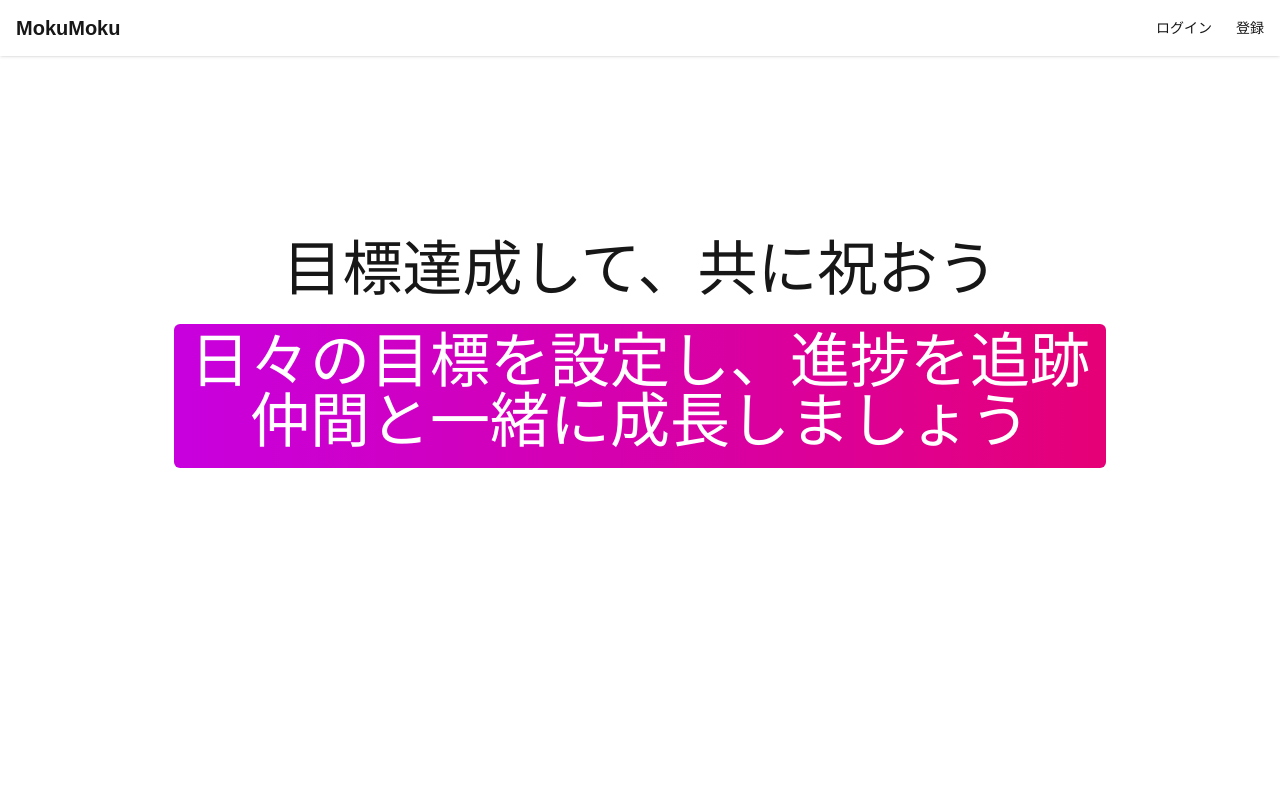
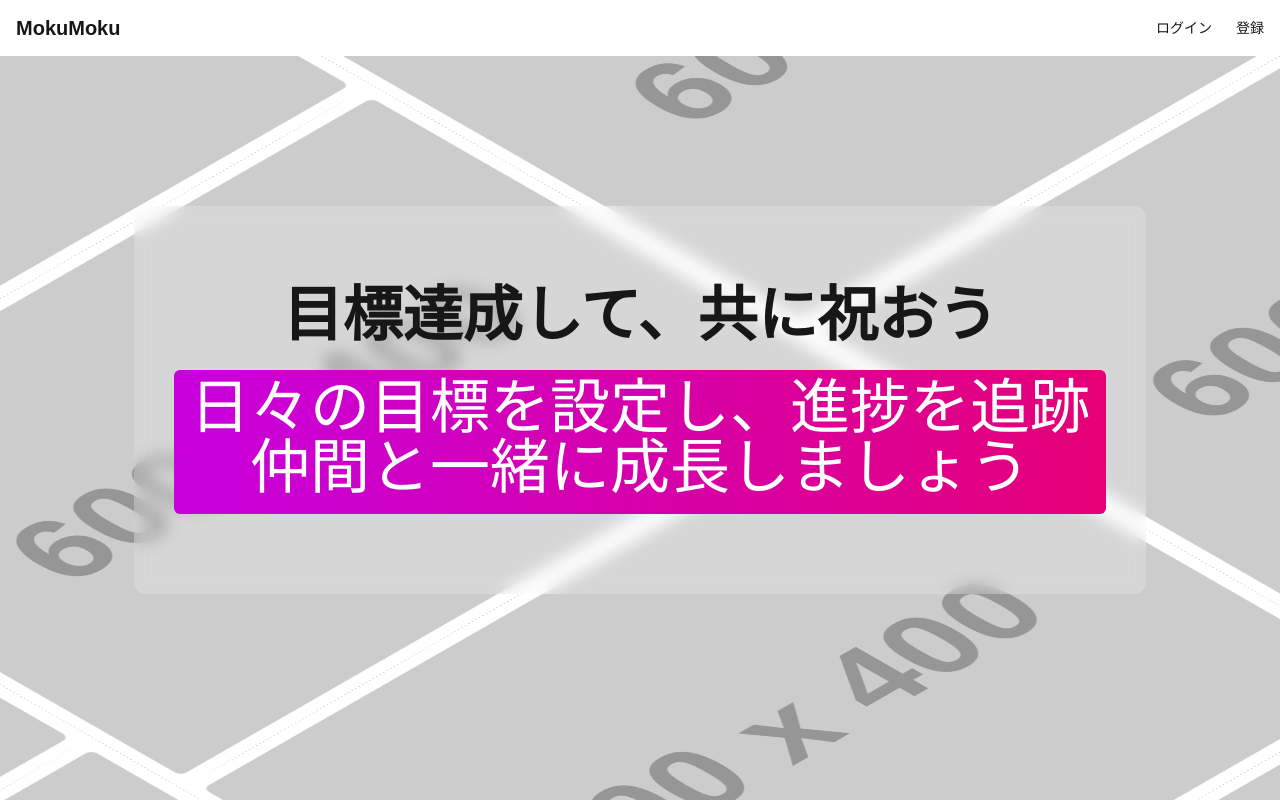
Before and after one commit to ppppppsmash/mokumoku, a Next.js app: page / in a window 1280 px wide. Built offline with nearby package versions, Linux system fonts and the light colour scheme.

Commit message:
feat: Layout design version 1

```diff
--- /dev/null
+++ b/app/(authentication)/components/marquee.tsx
@@ -0,0 +1,143 @@
+"use client";
+
+import { motion } from "motion/react";
+import { cn } from "@/lib/utils";
+
+export const ThreeDMarquee = ({
+  images,
+  className,
+}: {
+  images: string[];
+  className?: string;
+}) => {
+  // Split the images array into 4 equal parts
+  const chunkSize = Math.ceil(images.length / 4);
+  const chunks = Array.from({ length: 4 }, (_, colIndex) => {
+    const start = colIndex * chunkSize;
+    return images.slice(start, start + chunkSize);
+  });
+  return (
+    <div
+      className={cn(
+        "mx-auto block min-h-[100svh] overflow-hidden rounded-2xl max-sm:h-100",
+        className,
+      )}
+    >
+      <div className="flex size-full items-center justify-center">
+        <div className="shrink-0 scale-50 sm:scale-75 lg:scale-100">
+          <div
+            style={{
+              transform: "rotateX(55deg) rotateY(0deg) rotateZ(-45deg)",
+            }}
+            className="relative top-96 right-[50%] grid size-full origin-top-left grid-cols-4 gap-8 transform-3d"
+          >
+            {chunks.map((subarray, colIndex) => (
+              <motion.div
+                animate={{ y: colIndex % 2 === 0 ? 100 : -100 }}
+                transition={{
+                  duration: colIndex % 2 === 0 ? 10 : 15,
+                  repeat: Infinity,
+                  repeatType: "reverse",
+                }}
+                key={colIndex + "marquee"}
+                className="flex flex-col items-start gap-8"
+              >
+                <GridLineVertical className="-left-4" offset="80px" />
+                {subarray.map((image, imageIndex) => (
+                  <div className="relative" key={imageIndex + image}>
+                    <GridLineHorizontal className="-top-4" offset="20px" />
+                    <motion.img
+                      whileHover={{
+                        y: -10,
+                      }}
+                      transition={{
+                        duration: 0.3,
+                        ease: "easeInOut",
+                      }}
+                      key={imageIndex + image}
+                      src={image}
+                      alt={`Image ${imageIndex + 1}`}
+                      className="aspect-[970/700] rounded-lg object-cover ring ring-gray-950/5 hover:shadow-2xl"
+                      width={970}
+                      height={700}
+                    />
+                  </div>
+                ))}
+              </motion.div>
+            ))}
+          </div>
+        </div>
+      </div>
+    </div>
+  );
+};
+
+const GridLineHorizontal = ({
+  className,
+  offset,
+}: {
+  className?: string;
+  offset?: string;
+}) => {
+  return (
+    <div
+      style={
+        {
+          "--background": "#ffffff",
+          "--color": "rgba(0, 0, 0, 0.2)",
+          "--height": "1px",
+          "--width": "5px",
+          "--fade-stop": "90%",
+          "--offset": offset || "200px", //-100px if you want to keep the line inside
+          "--color-dark": "rgba(255, 255, 255, 0.2)",
+          maskComposite: "exclude",
+        } as React.CSSProperties
+      }
+      className={cn(
+        "absolute left-[calc(var(--offset)/2*-1)] h-[var(--height)] w-[calc(100%+var(--offset))]",
+        "bg-[linear-gradient(to_right,var(--color),var(--color)_50%,transparent_0,transparent)]",
+        "[background-size:var(--width)_var(--height)]",
+        "[mask:linear-gradient(to_left,var(--background)_var(--fade-stop),transparent),_linear-gradient(to_right,var(--background)_var(--fade-stop),transparent),_linear-gradient(black,black)]",
+        "[mask-composite:exclude]",
+        "z-30",
+        "dark:bg-[linear-gradient(to_right,var(--color-dark),var(--color-dark)_50%,transparent_0,transparent)]",
+        className,
+      )}
+    ></div>
+  );
+};
+
+const GridLineVertical = ({
+  className,
+  offset,
+}: {
+  className?: string;
+  offset?: string;
+}) => {
+  return (
+    <div
+      style={
+        {
+          "--background": "#ffffff",
+          "--color": "rgba(0, 0, 0, 0.2)",
+          "--height": "5px",
+          "--width": "1px",
+          "--fade-stop": "90%",
+          "--offset": offset || "150px", //-100px if you want to keep the line inside
+          "--color-dark": "rgba(255, 255, 255, 0.2)",
+          maskComposite: "exclude",
+        } as React.CSSProperties
+      }
+      className={cn(
+        "absolute top-[calc(var(--offset)/2*-1)] h-[calc(100%+var(--offset))] w-[var(--width)]",
+        "bg-[linear-gradient(to_bottom,var(--color),var(--color)_50%,transparent_0,transparent)]",
+        "[background-size:var(--width)_var(--height)]",
+        "[mask:linear-gradient(to_top,var(--background)_var(--fade-stop),transparent),_linear-gradient(to_bottom,var(--background)_var(--fade-stop),transparent),_linear-gradient(black,black)]",
+        "[mask-composite:exclude]",
+        "z-30",
+        "dark:bg-[linear-gradient(to_bottom,var(--color-dark),var(--color-dark)_50%,transparent_0,transparent)]",
+        className,
+      )}
+    ></div>
+  );
+};
--- a/app/(authentication)/components/navbar.tsx
+++ b/app/(authentication)/components/navbar.tsx
@@ -2,8 +2,8 @@ import Link from "next/link";
 
 export const Navbar = () => {
   return (
-    <div className="fixed top-0 w-full h-14 px-4 shadow-sm bg-white
-      flex items-center">
+    <div className="fixed top-0 w-full h-14 px-4 bg-white
+      flex items-center z-50">
       <Link className="flex items-center justify-center" href="/">
         <span className="font-bold text-xl">MokuMoku</span>
       </Link>
--- a/app/(authentication)/layout.tsx
+++ b/app/(authentication)/layout.tsx
@@ -1,4 +1,6 @@
 import { Navbar } from "./components/navbar";
+import { ThreeDMarquee } from "./components/marquee";
+import { images } from "@/config";
 
 const AuthenticationLayout = ({
   children
@@ -9,9 +11,13 @@ const AuthenticationLayout = ({
     <div className="h-full">
       <Navbar />
 
-      <main className="pt-60 pb-20">
+      <main>
         {children}
       </main>
+
+      <div className="absolute top-0 left-0 w-full h-full overflow-hidden z-10">
+        <ThreeDMarquee images={images} />
+      </div>
     </div>
   );
 };
--- a/app/(authentication)/page.tsx
+++ b/app/(authentication)/page.tsx
@@ -1,7 +1,7 @@
 import Link from "next/link";
 import localFont from "next/font/local";
 import { Poppins } from "next/font/google";
-
+import { ThreeDMarquee } from "./components/marquee";
 
 const textFont = Poppins({
   subsets: ["latin"],
@@ -12,10 +12,10 @@ const textFont = Poppins({
 
 const AuthenticationPage = () => {
   return (
-    <div className="flex items-center justify-center flex-col">
-      <div className="flex items-center justify-center flex-col">
+    <div className="h-[100svh] flex items-center justify-center">
+      <div className="flex items-center justify-center flex-col bg-white/20 backdrop-blur-sm z-50 rounded-xl px-10 py-20">
         <div className="space-y-2">
-          <h1 className="text-3xl md:text-6xl text-center tect-neutral-800 mb-6">
+          <h1 className="text-3xl md:text-6xl text-center tect-neutral-800 mb-6 font-semibold">
             目標達成して、共に祝おう
           </h1>
           <div className="text-3xl md:text-6xl bg-gradient-to-r from-fuchsia-600 to-pink-600 text-white px-4 p-2 rounded-md pb-4 w-fit mx-auto text-center">
--- /dev/null
+++ b/config/index.ts
@@ -0,0 +1,36 @@
+export const images = [
+  "https://dummyimage.com/600x400/000/fff",
+  "https://dummyimage.com/600x400/000/fff",
+  "https://dummyimage.com/600x400/000/fff",
+  "https://dummyimage.com/600x400/000/fff",
+  "https://dummyimage.com/600x400/000/fff",
+  "https://dummyimage.com/600x400/000/fff",
+  "https://dummyimage.com/600x400/000/fff",
+  "https://dummyimage.com/600x400/000/fff",
+  "https://dummyimage.com/600x400/000/fff",
+  "https://dummyimage.com/600x400/000/fff",
+  "https://dummyimage.com/600x400/000/fff",
+  "https://dummyimage.com/600x400/000/fff",
+  "https://dummyimage.com/600x400/000/fff",
+  "https://dummyimage.com/600x400/000/fff",
+  "https://dummyimage.com/600x400/000/fff",
+  "https://dummyimage.com/600x400/000/fff",
+  "https://dummyimage.com/600x400/000/fff",
+  "https://dummyimage.com/600x400/000/fff",
+  "https://dummyimage.com/600x400/000/fff",
+  "https://dummyimage.com/600x400/000/fff",
+  "https://dummyimage.com/600x400/000/fff",
+  "https://dummyimage.com/600x400/000/fff",
+  "https://dummyimage.com/600x400/000/fff",
+  "https://dummyimage.com/600x400/000/fff",
+  "https://dummyimage.com/600x400/000/fff",
+  "https://dummyimage.com/600x400/000/fff",
+  "https://dummyimage.com/600x400/000/fff",
+  "https://dummyimage.com/600x400/000/fff",
+  "https://dummyimage.com/600x400/000/fff",
+  "https://dummyimage.com/600x400/000/fff",
+  "https://dummyimage.com/600x400/000/fff",
+  "https://dummyimage.com/600x400/000/fff",
+  "https://dummyimage.com/600x400/000/fff",
+  "https://dummyimage.com/600x400/000/fff",
+];
```
